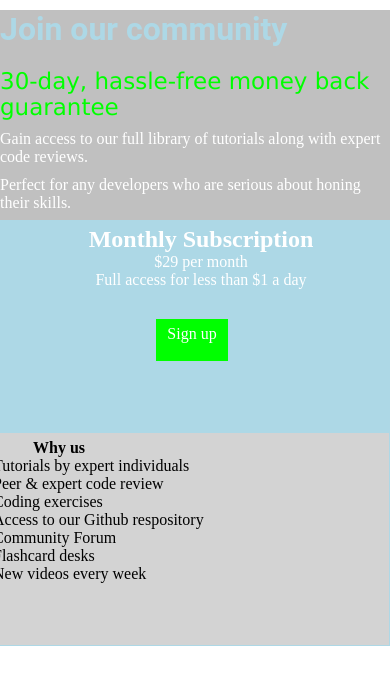
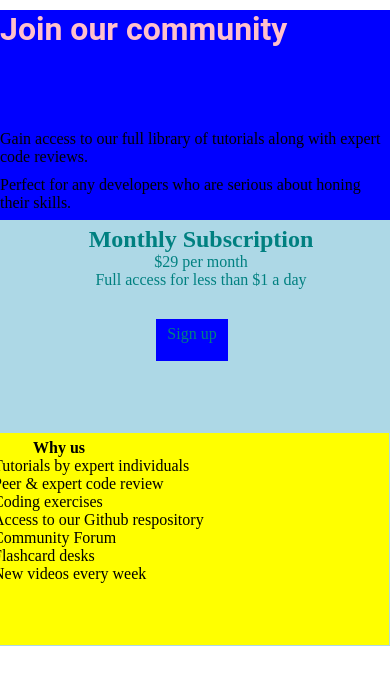
Before and after one commit to oladipupozainab/Myfirstwebsite, a plain HTML site: page index.html in a window 390 px wide. Drawn offline with Linux system fonts and the light colour scheme.

Commit message:
Update style.css

```diff
--- a/style.css
+++ b/style.css
@@ -5,25 +5,25 @@
 	}
 	.header{
 		width: 100%;
-		background: silver;
+		background: blue;
 		height: 220px;
 		margin-top: -10px;
 	}
 	.page{
-		color: lightblue;
+		color: pink;
 	}
 	.pag{
-		color: lime;
+		color: blue;
 		font-size: 23px;
 	}
 	.para{
-		color: white;
+		color: black;
 	}
 	.right{
 		background: lightblue;
 		width: 100%;
 		height: 200px;
-		color: white;
+		color: teal;
 		text-align: center;
 		font-size: 16px;
 	}
@@ -31,20 +31,20 @@
        font-size: bold;
 	}
 	.up {
-        border: 1px solid lime;
-        background: lime;
+        border: 1px solid blue;
+        background: blue;
         width: 70px;
         height: 35px;
         margin-left: 150px;
 
 	}
 	.up:hover{
-		background: grey;
+		background: teal;
 		color:black;
 	}
 
 	.left{
-		background: lightgrey;
+		background: yellow;
 		width: 100%;
 		height: 200px;
 		font-size: 16px;
```
